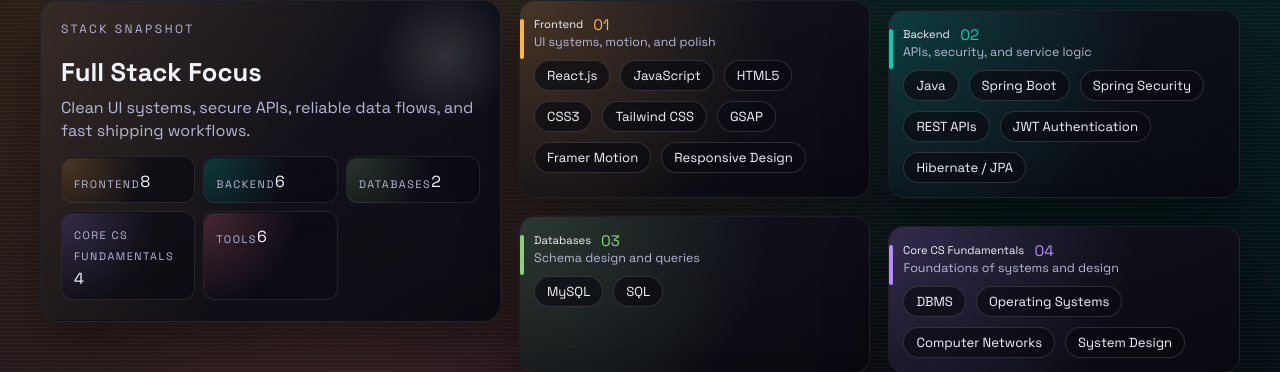
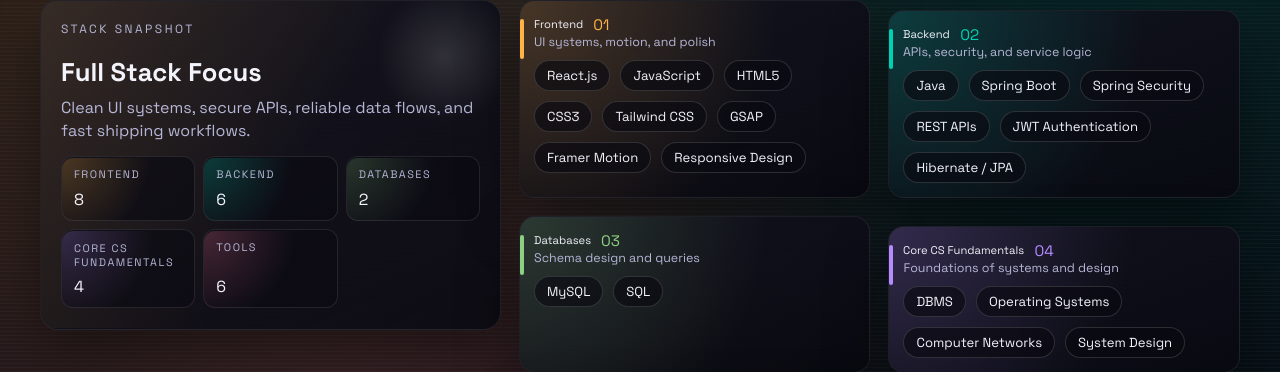
Before and after one commit to Darshannn007/Darshan_Portfolio, a React (Vite) app: page / in a window 1280 px wide. Shown: the part 1757-2129 px from the top of the page. Built offline with nearby package versions, Linux system fonts and the light colour scheme; no server answers; a web font is replaced by a local one.

Commit message:
Updated the skills panel spacing

```diff
--- a/src/App.css
+++ b/src/App.css
@@ -578,7 +578,7 @@
 
 @media (max-width: 768px) {
 	.hero__orb::after {
-		inset: -42%;
+		inset: -53%;
 		border-width: 0.7px;
 		box-shadow: 0 0 12px rgba(38, 198, 218, 0.16);
 	}
@@ -596,7 +596,7 @@
 	.hero__figure {
 		width: 38%;
 		height: 58%;
-		border-radius: 96px 96px 32% 32%;
+		border-radius: 96px 96px 96px 96px;
 	}
 }
 
@@ -1669,6 +1669,11 @@
 	border: 1px solid rgba(255, 255, 255, 0.1);
 	background: rgba(12, 12, 20, 0.7);
 	overflow: hidden;
+	display: flex;
+	flex-direction: column;
+	justify-content: space-between;
+	align-items: flex-start;
+	gap: 8px;
 }
 
 .skills__metric::before {
@@ -1694,8 +1699,7 @@
 .skills__metric-count {
 	font-family: var(--font-display);
 	font-size: 1rem;
-	margin-top: 4px;
-	display: inline-flex;
+	display: block;
 }
 
 .skills__stack {
@@ -2424,8 +2428,8 @@
 
 	.hero__orb {
 		width: min(230px, 60vw);
-		left: 20px;
-		top: 30px;
+		left: 40px;
+		top: 40px;
 	}
 
 	.social-rail {
```
